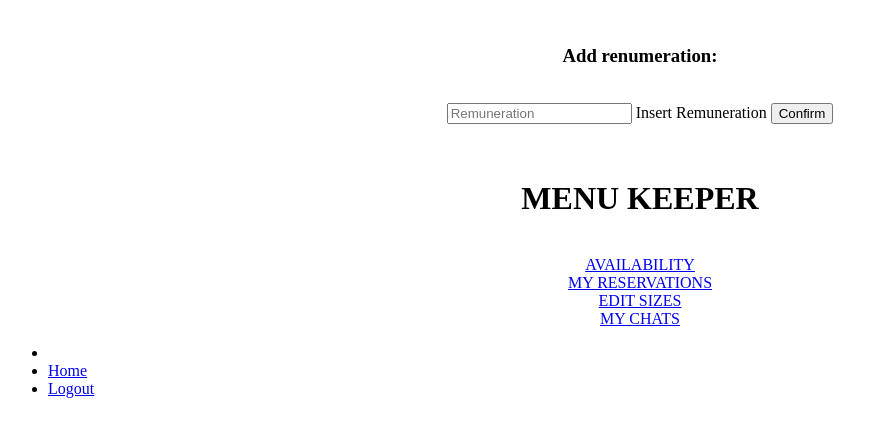
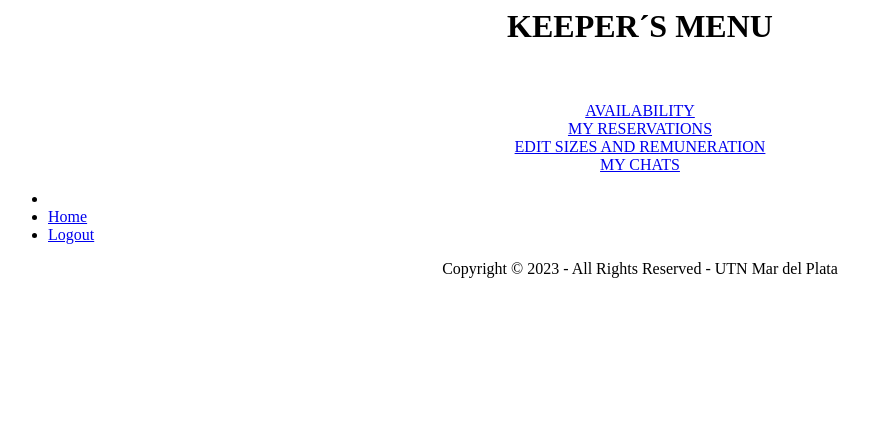
Before and after one commit to azulws/TPFinal, a PHP site: page /Views/home-keeper.php in a window 1280 px wide. Shown: the top 437 px of the page, without its empty margins (0-869 px from the left). Run offline with PHP 8.4, Linux system fonts and the light colour scheme; some libraries are stand-ins or nearby versions.

Commit message:
update general
correccion en botones y texto
falta corregir footer

```diff
--- a/Views/footer.php
+++ b/Views/footer.php
@@ -1,5 +1,4 @@
 <html>
-<body>
 <footer>
   <div >
     <nav>
@@ -10,20 +9,11 @@
 
         <li><a  href="<?php echo FRONT_ROOT."Home/Logout"?>">Logout</a></li>
 
-
-
-
-
-
       </ul>
     </nav>
   </div>
+  <div id="copyright" class="hoc clear">
+      <p align="center">Copyright &copy; <?php echo date('Y'); ?> - All Rights Reserved - UTN Mar del Plata</p>
+  </div>
 </footer>
-<div class="wrapper row5">
-  <div id="copyright" class="hoc clear">
-    <!--<p align="center">Copyright &copy; <?php echo date('Y'); ?> - All Rights Reserved - UTN Mar del Plata</p>-->
-  </div>
-</div>
-<a id="backtotop" href="#top"><i class="fas fa-chevron-up"></i></a>
-</body>
 </html>
--- a/Views/home-keeper.php
+++ b/Views/home-keeper.php
@@ -1,26 +1,13 @@
 <main>
+<h1 align="center">KEEPER´S MENU</h1>
 <br>
-<h3 align="center">Add renumeration:</h3>
 <br>
-<div align="center">
-  <form action="<?php echo FRONT_ROOT."Keeper/Modify"?>" method="post">
-  <div class="form__group">
-    <input type="number" class="form__input" name="remuneration" placeholder="Remuneration" min="0" required>
-    <label for="renumeration" class="form__label">Insert Remuneration</label>
-    <input class="btn-desencriptar" type="submit" value="Confirm">
-  </div>
-</div>
-<br>
-<div align = "center">
-    <h1>MENU KEEPER</h1>
-    <br>
-</div>
 <div align ="center">
     <a class="btn-encriptar" href="<?php echo FRONT_ROOT . "Keeper/ShowAvailabilityView"?>">AVAILABILITY </a>
     <br>
     <a class="btn-desencriptar" href="<?php echo FRONT_ROOT . "Reservation/ShowRecordKeeperView"?>">  MY RESERVATIONS</a>
     <br>
-    <a class="btn-desencriptar" href="<?php echo FRONT_ROOT . "Keeper/ShowEditSizesView"?>">  EDIT SIZES</a>
+    <a class="btn-desencriptar" href="<?php echo FRONT_ROOT . "Keeper/ShowEditSizesAndRemunerationView"?>">EDIT SIZES AND REMUNERATION</a>
     <br>
     <a class="btn-desencriptar" href="<?php echo FRONT_ROOT . "Chat/ShowChatList"?>">  MY CHATS</a>
     <br>
--- a/Views/home-owner.php
+++ b/Views/home-owner.php
@@ -1,7 +1,7 @@
 <main class="main">
   <div align = "center">
     <br>
-    <h1>MENU OWNER</h1>
+    <h1>OWNER´S MENU</h1>
   </div>
   <br>
   <div align ="center">
--- a/Views/home.php
+++ b/Views/home.php
@@ -41,11 +41,10 @@
             </div>
             <br>
             <div>
-                <a class="btn-desencriptar" href="<?php echo FRONT_ROOT."Home/ShowAddView" ?>">Registrarse</a>
+                <a class="btn-desencriptar" href="<?php echo FRONT_ROOT."Home/ShowAddView" ?>">Register</a>
             </div>
         </form>
     </div>
-
     <section class="message-box">
       <div class="cat">
          <img class= "monigote" src="Views/img/keeper.jpg">
--- a/Views/modify-pet.php
+++ b/Views/modify-pet.php
@@ -9,9 +9,9 @@
           <thead>
               <tr>
                 <th>Name</th>
-                <th>Tamaño</th>
+                <th>Size</th>
                 <th>Description</th>
-                <th>Imagen</th>
+                <th>Image</th>
                 <th>Vaccination</th>
                 <th>Video</th>
               </tr>
--- a/Views/pet-list.php
+++ b/Views/pet-list.php
@@ -15,9 +15,9 @@
               <tr>
                 <th>Race</th>
                 <th>Name</th>
-                <th>Tamaño</th>
+                <th>Size</th>
                 <th>Description</th>
-                <th>Imagen</th>
+                <th>Image</th>
                 <th>Vaccination</th>
                 <th>Video</th>
               </tr>
```
Also changed, not shown: Controllers/KeeperController.php (+4 -3 lines), Views/add-pet.php (+3 -9 lines), Views/edit-sizes.php (+15 -4 lines), Views/img/azulwsdb/1.png (added), Views/img/azulwsdb/1039273851055525989.jpg (added), Views/img/azulwsdb/akillua.png (added), Views/img/azulwsdb/ff0fa214afa687a81c15f72a607aa286.jpg (added), Views/img/ownerdbexample/51ffcd124a4977aca63b89d5fc24afdf.jpg (added), Views/img/ownerdbexample/descarga.jpg (added). Lines whose indentation alone changed are shown as unchanged.
